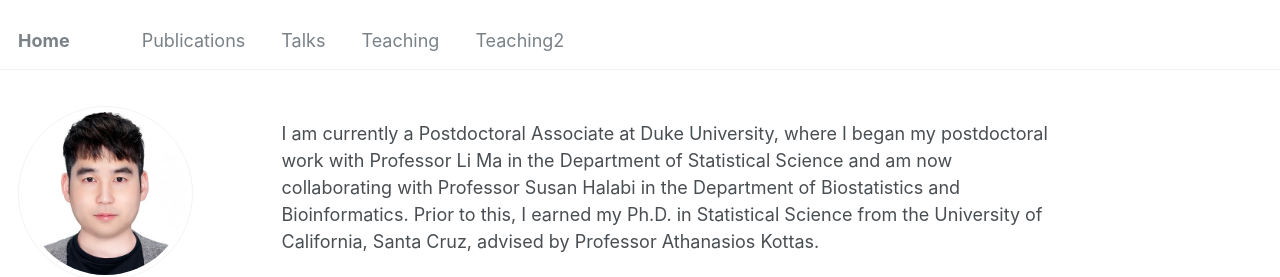
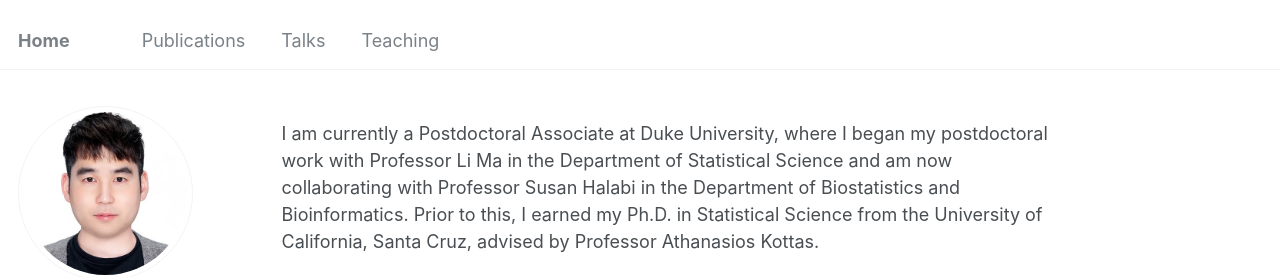
Before and after one commit to HyotaeKim/HyotaeKim.github.io, a Jekyll site: the page built from _pages/about.md, in a window 1280 px wide. Shown: the top 277 px of the page. Built offline with Jekyll 4.4.1, drawn with Linux system fonts in a browser that asks for light colours.

Commit message:
Update navigation.yml

```diff
--- a/_data/navigation.yml
+++ b/_data/navigation.yml
@@ -12,11 +12,7 @@ main:
     url: /talks/
 
   - title: "Teaching"
-    # url: /teaching/
-    url: /publications/
-
-  - title: "Teaching2"
-    url: /talks/
+    url: /teaching/
 
 
 
```
